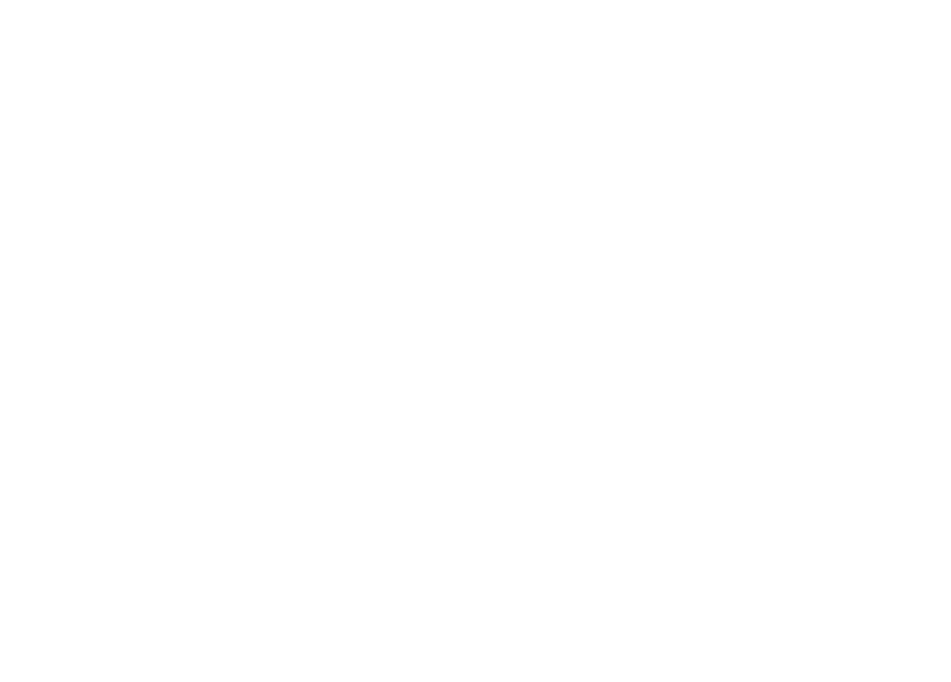
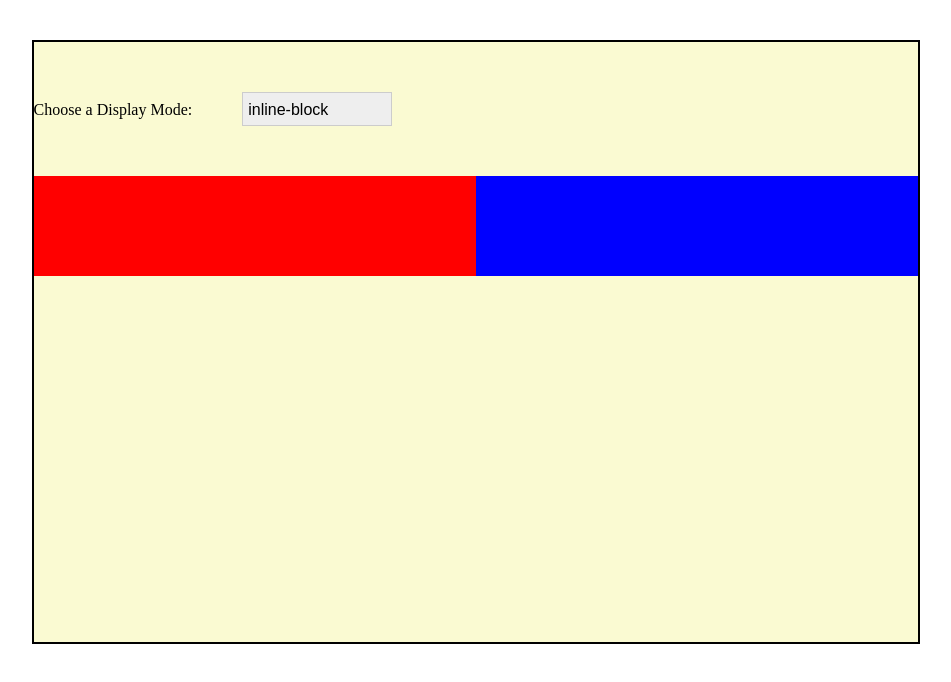
Before and after one commit to reza3zar/SampleCssProject, an Angular app: page /display in a window 1280 px wide. Before the commit this address led to /. Shown: the top 682 px of the page, without its empty margins (164-1115 px from the left). Built offline with nearby package versions, Linux system fonts and the light colour scheme.

Commit message:
display & position are  added

```diff
--- /dev/null
+++ b/src/app/display/display.component.css
@@ -0,0 +1,13 @@
+.card1{
+    width: 50%;
+    height: 100px;
+
+    background: red
+}
+
+.card2{
+    width: 50%;
+    background: blue;
+    height: 100px;
+
+}
--- /dev/null
+++ b/src/app/display/display.component.html
@@ -0,0 +1,46 @@
+<div style="background: lightgoldenrodyellow;width: 70%;  height: 600px; margin: 40px auto; border: 2px solid black" >
+
+
+        <div    >
+               <form class="form"       >
+                   <label  >Choose a Display Mode:</label>
+                   <select   (change)="onChange($event.target.value)">
+                     <option value="inline">inline</option>
+                     <option value="block">block</option>
+                     <option value="contents">contents</option>
+                     <option value="flex">flex</option>
+                     <option value="grid">grid</option>
+                     <option selected  value="inline-block">inline-block</option>
+                     <option value="inline-flex">inline-flex</option>
+                     <option value="inline-grid">inline-grid</option>
+                     <option value="inline-table">inline-table</option>
+                     <option value="list-item">list-item</option>
+                     <option value="run-in">run-in</option>
+                     <option value="table">table</option>
+                     <option value="table-caption">table-caption</option>
+                     <option value="table-column-group">table-column-group</option>
+                     <option value="table-header-group">table-header-group</option>
+                     <option value="table-footer-group">table-footer-group</option>
+                     <option value="table-row-group">table-row-group</option>
+                     <option value="table-cell">table-cell</option>
+                     <option value="table-column">table-column</option>
+                     <option value="table-row">table-row</option>
+                     <option  value="none">none</option>
+                     <option value="initial">initial</option>
+                     <option value="inherit">inherit</option>
+                   </select>
+
+
+
+       </form>
+       </div>
+       <div >
+            <div class="card1"  [ngStyle]="{'display': displayMode}" >
+                </div>
+
+                <div class="card2" [ngStyle]="{'display': displayMode}" >
+                 </div>
+    </div>
+
+
+       </div>
--- /dev/null
+++ b/src/app/display/display.component.ts
@@ -0,0 +1,19 @@
+import { Component, OnInit } from '@angular/core';
+
+@Component({
+  selector: 'app-display',
+  templateUrl: './display.component.html',
+  styleUrls: ['./display.component.css']
+})
+export class DisplayComponent implements OnInit {
+
+  constructor() { }
+
+  ngOnInit() {
+  }
+  displayMode="inline-block";
+  onChange(val){
+    this.displayMode=val;
+  }
+
+}
--- /dev/null
+++ b/src/app/fix-display/fix-display.component.css
@@ -0,0 +1,14 @@
+div.relative {
+  position: relative;
+  width: 400px;
+  height: 200px;
+  border: 3px solid #73AD21;
+}
+
+div.absolute {
+  top: 80px;
+  right: 0;
+  width: 200px;
+  height: 100px;
+  border: 3px solid #73AD21;
+}
--- /dev/null
+++ b/src/app/fix-display/fix-display.component.html
@@ -0,0 +1,36 @@
+<div style="position: fixed;">
+        <img style="width: 80%;top :10px;left :0" src="../../assets/index.jfif">
+    </div>
+<div style="background: lightgoldenrodyellow;width: 70%;  height: 1600px; margin: 40px auto; border: 2px solid black" >
+
+        <form class="form"       >
+                <label  >Choose a position Mode:</label>
+                <select   (change)="onChange($event.target.value)">
+                  <option value="relative">relative</option>
+                  <option value="static">static</option>
+                  <option value="fixed">fixed</option>
+                  <option value="sticky">sticky</option>
+                  <option value="absolute">absolute</option>
+
+
+                </select>
+
+
+
+    </form>
+
+
+<div class="relative" style="margin: 20px auto">This div element has position: relative;
+
+
+        <div [ngStyle]="{'position': positionMode}" class="absolute">This div element has position: <b> {{positionMode}}</b> ;
+
+            <br>
+            top: 80px;
+            <br>
+            right: 0;
+
+        </div>
+      </div>
+
+</div>
--- /dev/null
+++ b/src/app/fix-display/fix-display.component.ts
@@ -0,0 +1,19 @@
+import { Component, OnInit } from '@angular/core';
+
+@Component({
+  selector: 'app-fix-display',
+  templateUrl: './fix-display.component.html',
+  styleUrls: ['./fix-display.component.css']
+})
+export class FixDisplayComponent implements OnInit {
+
+  constructor() { }
+
+  ngOnInit() {
+  }
+  positionMode="relative";
+  onChange(val){
+    this.positionMode=val;
+  }
+
+}
--- a/src/app/main-page/main-page.component.html
+++ b/src/app/main-page/main-page.component.html
@@ -91,5 +91,39 @@
         </div>
       </div>
 
+      <div class="card" style="background: url('../assets/2.jfif');" >
+        <div class="content">
+          <h2 class="title">Wrapper</h2>
+          <p class="copy">
+                use percent in width
+          </p>
+
+          <button class="btn"  (click)="navigateToPage('minAndMaxWidthHeight')" >View Details</button>
+        </div>
+      </div>
+
+      <div class="card" style="background: url('../assets/4.jfif');" >
+        <div class="content">
+          <h2 class="title">Display</h2>
+          <p class="copy">
+                Display
+          </p>
+
+          <button class="btn"  (click)="navigateToPage('display')" >View Details</button>
+        </div>
+      </div>
+
+      <div class="card" style="background: url('../assets/3.jfif');" >
+        <div class="content">
+          <h2 class="title">    Position</h2>
+          <p class="copy">
+              Position
+          </p>
+
+          <button class="btn"  (click)="navigateToPage('fix')" >View Details</button>
+        </div>
+      </div>
+
+
 
   </main>
--- /dev/null
+++ b/src/app/min-and-max-width-and-height/min-and-max-width-and-height.component.css
@@ -0,0 +1,8 @@
+.card{
+    background: lightgray;
+    margin: 50px auto;
+    border: 3px solid black;
+    padding: 40px 20px;
+
+
+}
--- /dev/null
+++ b/src/app/min-and-max-width-and-height/min-and-max-width-and-height.component.html
@@ -0,0 +1,51 @@
+<div style="background: lightgoldenrodyellow;width: 100%;  height: 600px">
+
+
+ <div   >
+        <form class="form"       >
+            <label  >Choose a width as percent:</label>
+            <select   (change)="onChangeWidth($event.target.value)">
+              <option value="10">10</option>
+              <option value="20">20</option>
+              <option value="30">30</option>
+              <option value="40">40</option>
+              <option value="50">50</option>
+              <option value="60">60</option>
+              <option selected value="70">70</option>
+              <option value="80">80</option>
+              <option value="90">90</option>
+              <option value="100">100</option>
+            </select>
+
+
+            <!-- <label  >Choose a width as percent:</label>
+            <select   (change)="onChangeHeight($event.target.value)">
+              <option value="10">10</option>
+              <option value="20">20</option>
+              <option value="30">30</option>
+              <option value="40">40</option>
+              <option value="50">50</option>
+              <option value="60">60</option>
+              <option value="70">70</option>
+              <option value="80">80</option>
+              <option value="90">90</option>
+              <option value="100">100</option>
+            </select> -->
+</form>
+</div>
+<!--  'height':heightPercent + '%' -->
+    <div class="card" [ngStyle]="{'width': widthPercent + '%'}">
+ <p>
+        By default the layout fills up the whole view-port. The window scrollbars are disabled on the body and moved inside of the nb-layout, so that the scrollbars won't mess with the fixed nb-header.
+
+        The child components are projected into a flexible layout structure allowing to adjust the layout behavior based on the settings provided.
+
+        The layout content (columns) becomes centered when the window width is more than the value specified in the theme variable layout-content-width.
+
+        The layout also contains the area on the very top (the first child of the nb-layout), which could be used to dynamically append some components like modals or spinners/loaders so that they are located on top of the elements hierarchy. More details are under the ThemeService section.
+
+        The layout component is also responsible for changing application themes. It listens to the themeChange event and change a theme CSS class appended to body. Based on the class appended, specific CSS-theme is applied to the application. More details of the Theme System could be found here Enabling Theme System
+ </p>
+    </div>
+
+</div>
--- /dev/null
+++ b/src/app/min-and-max-width-and-height/min-and-max-width-and-height.component.ts
@@ -0,0 +1,26 @@
+import { Component, OnInit } from '@angular/core';
+
+@Component({
+  selector: 'app-min-and-max-width-and-height',
+  templateUrl: './min-and-max-width-and-height.component.html',
+  styleUrls: ['./min-and-max-width-and-height.component.css']
+})
+export class MinAndMaxWidthAndHeightComponent implements OnInit {
+
+  constructor() { }
+
+  ngOnInit() {
+  }
+
+  widthPercent=70;
+  onChangeWidth(val){
+    this.widthPercent=val;
+  }
+  // heightPercent=70;
+  // onChangeHeight(val)
+  // {
+  //   this.heightPercent=val;
+
+  // }
+
+}
```
Also changed, not shown: src/app/app-routing.module.ts (+6 -4 lines), src/app/app.module.ts (+7 -1 lines), src/assets/index.jfif (added).
